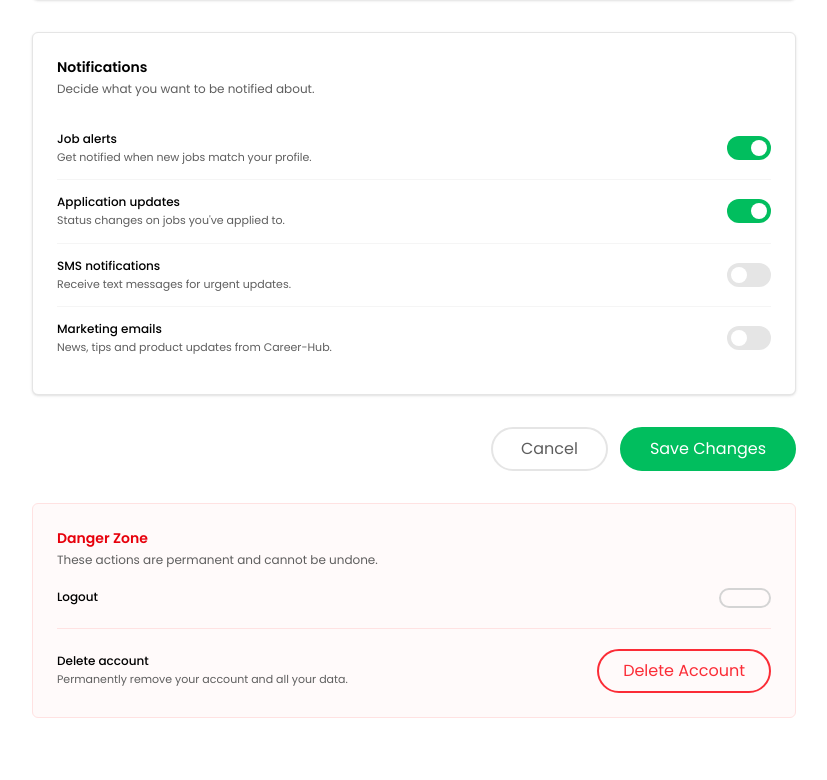
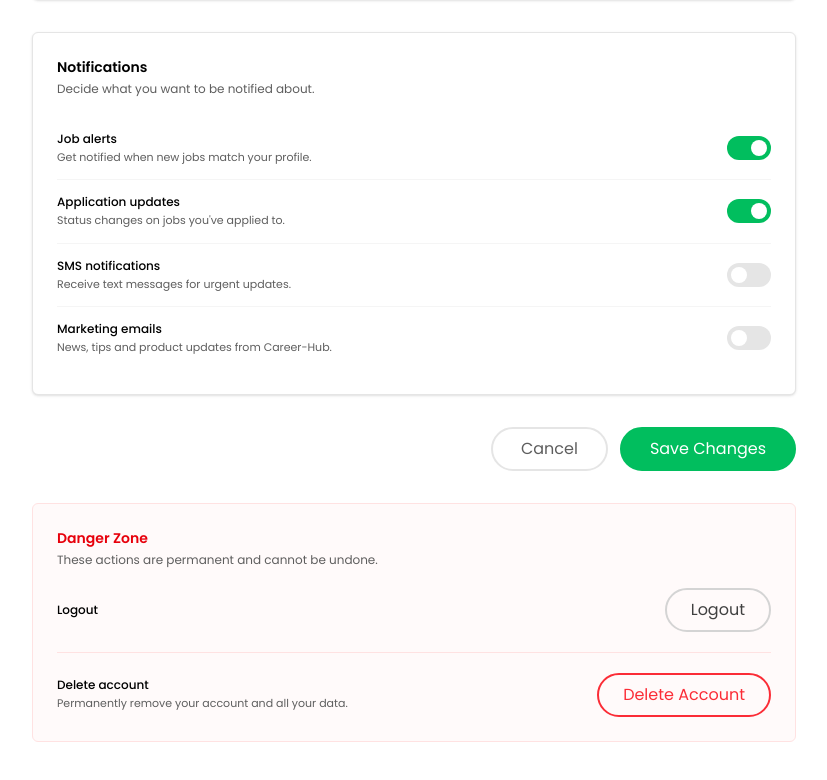
Before and after one commit to HoriaManea/Career-Hub, a React (Vite) app: page /account in a window 1280 px wide. Shown: the part 1368-2148 px from the top of the page, without its empty margins (356-1183 px from the left). Built offline with nearby package versions, Linux system fonts and the light colour scheme; no server answers.

Commit message:
feat(): delete p from Account component

```diff
--- a/src/pages/Account.tsx
+++ b/src/pages/Account.tsx
@@ -440,15 +440,12 @@
                 <p className="text-xs font-medium text-black">
                   {account.dangerZone.deactivate.title}
                 </p>
-                <p className="mt-0.5 text-[11px] text-[var(--text-light)]">
-                  {account.dangerZone.deactivate.description}
-                </p>
               </div>
               <button
                 type="button"
                 className="rounded-full border-2 border-solid border-neutral-300 px-6 py-2 text-xs font-medium text-neutral-700 transition-all duration-200 ease-out hover:-translate-y-[1px] active:translate-y-0 active:opacity-70"
               >
-                {account.dangerZone.deactivate.button}
+                {account.dangerZone.deactivate.title}
               </button>
             </div>
 
```
